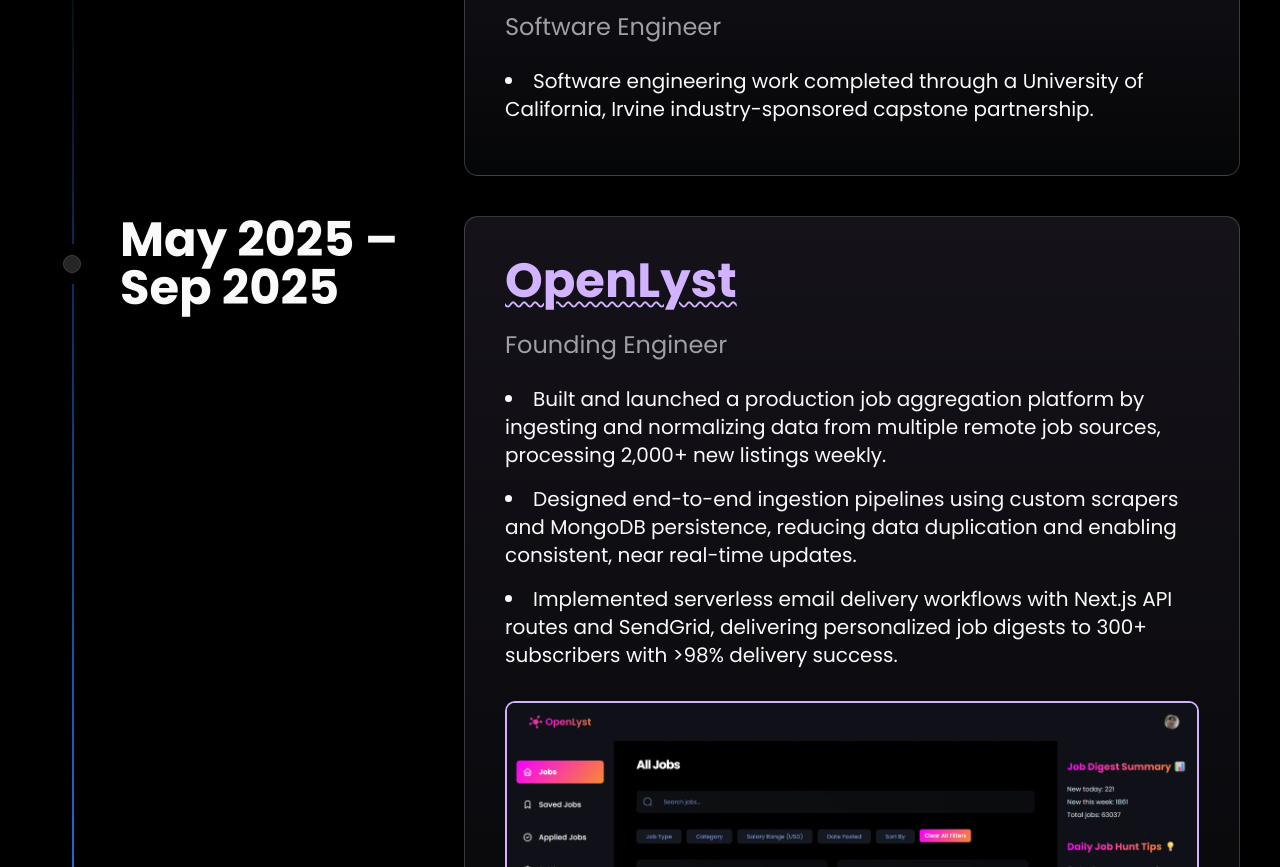
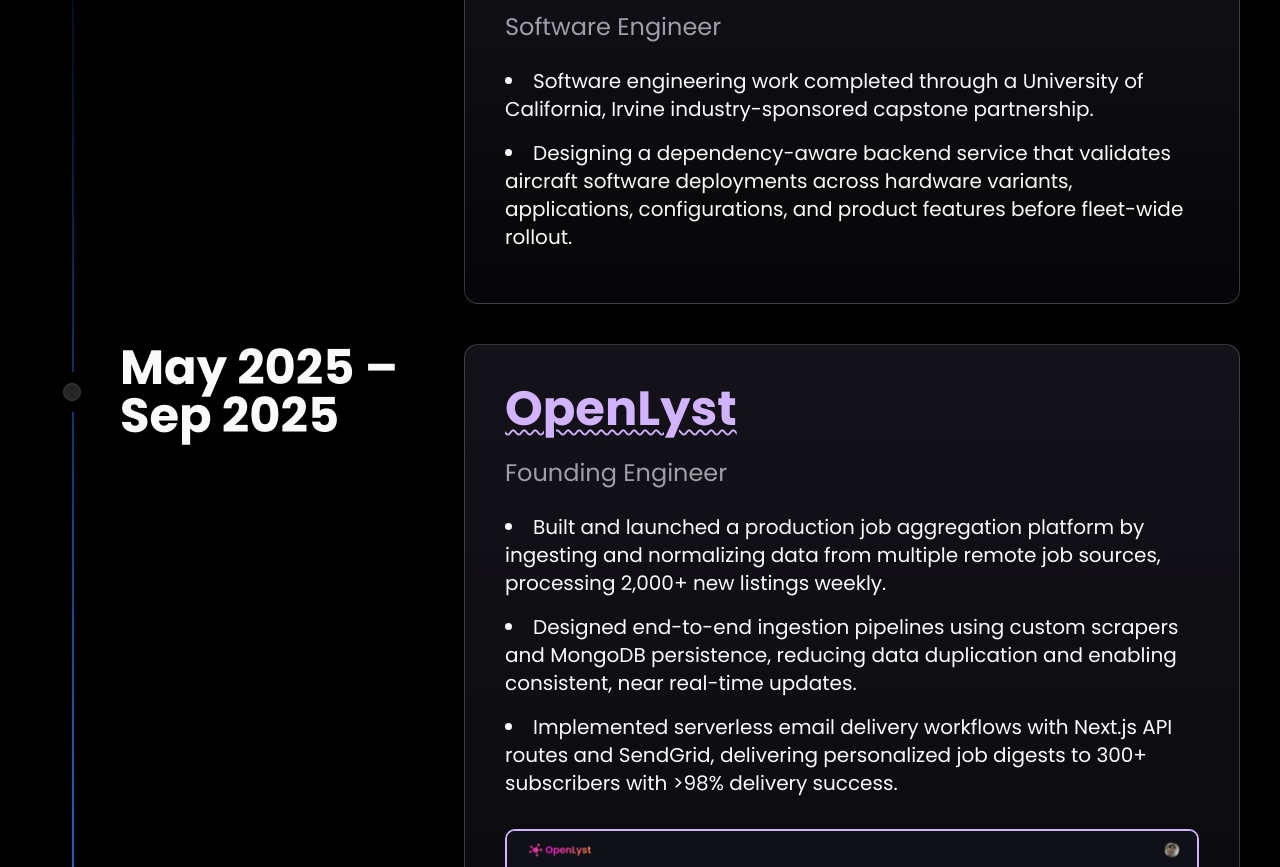
Before and after one commit to sherard-dalaguit/stephen_portfolio, a Next.js app: page / in a window 1280 px wide. Shown: the part 2520-3387 px from the top of the page. Built offline with nearby package versions, Linux system fonts and the light colour scheme.

Commit message:
added extra bullet to panasonic for now

```diff
--- a/data/index.tsx
+++ b/data/index.tsx
@@ -169,10 +169,10 @@
           <li>
             Software engineering work completed through a University of California, Irvine industry-sponsored capstone partnership.
           </li>
-          {/*<li>*/}
-          {/*  Designed a dependency-aware backend service that validates aircraft software deployments across hardware*/}
-          {/*  variants, applications, configurations, and product features before fleet-wide rollout.*/}
-          {/*</li>*/}
+          <li>
+            Designing a dependency-aware backend service that validates aircraft software deployments across hardware
+            variants, applications, configurations, and product features before fleet-wide rollout.
+          </li>
           {/*<li>*/}
           {/*  Architected an extensible dependency schema supporting semantic version ranges, hard vs. soft requirements,*/}
           {/*  and explicit incompatibilities across 250,000+ modeled deployable artifacts.*/}
```
